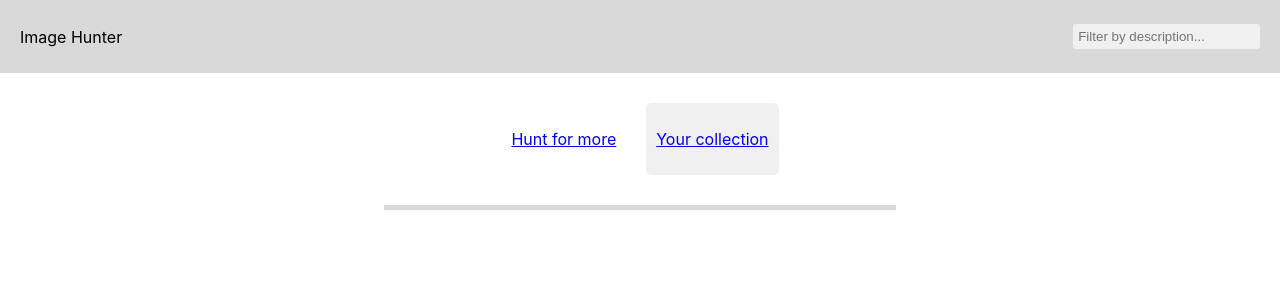
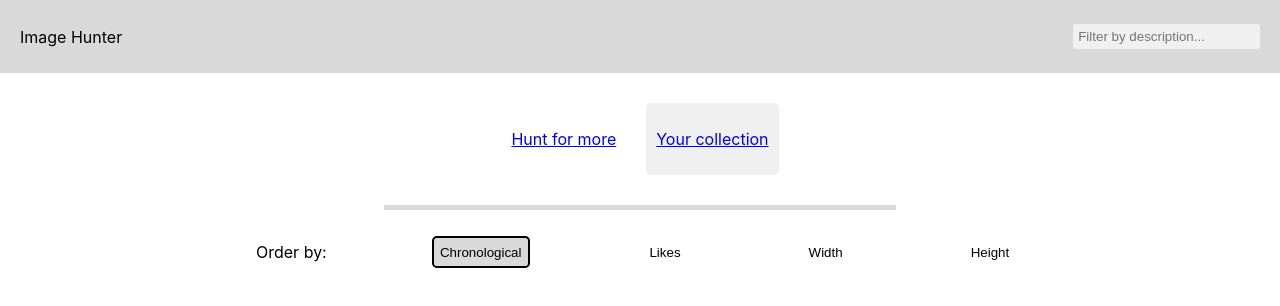
Before and after one commit to Esseichkei/image-hunter, a React (Create React App) app: page /collection in a window 1280 px wide. Shown: the top 306 px of the page. Built offline with nearby package versions, Linux system fonts and the light colour scheme.

Commit message:
adds order-by buttons to collection page

```diff
--- a/src/pages/Collection.js
+++ b/src/pages/Collection.js
@@ -1,7 +1,7 @@
-import { useEffect } from "react";
+import { useEffect, useState } from "react";
 import { useDispatch, useSelector } from "react-redux";
 import { loadFavorites, selectCollection } from "../slices/collectionSlice/CollectionSlice";
-import { MainDiv } from "../style/Style";
+import { MainDiv, OrderByButton, OrderByDiv } from "../style/Style";
 import { CollectionItem } from "../components/collectionItem/CollectionItem";
 import { useParams } from "react-router-dom";
 
@@ -11,8 +11,20 @@ export function Collection(props) {
     const query = params.query !== undefined ? params.query : '';
     const dispatch = useDispatch();
     useEffect(() => {if (collection.loaded === false) {dispatch(loadFavorites());}}, [dispatch, collection.loaded]);
+    const [orderBy, orderBySetter] = useState('addedAtTime');
+    const chooseChrono = () => {orderBySetter('addedAtTime')};
+    const chooseLikes = () => {orderBySetter('likes')};
+    const chooseWidth = () => {orderBySetter('width')};
+    const chooseHeight = () => {orderBySetter('height')};
     return (
         <MainDiv>
+            <OrderByDiv>
+                <p>Order by:</p>
+                <OrderByButton active={orderBy === 'addedAtTime'} onClick={chooseChrono}>Chronological</OrderByButton>
+                <OrderByButton active={orderBy === 'likes'} onClick={chooseLikes}>Likes</OrderByButton>
+                <OrderByButton active={orderBy === 'width'} onClick={chooseWidth}>Width</OrderByButton>
+                <OrderByButton active={orderBy === 'height'} onClick={chooseHeight}>Height</OrderByButton>
+            </OrderByDiv>
             {collection.images.filter(image => image.description.toLowerCase().includes(query.toLowerCase())).map(image => <CollectionItem imagedata={image} key={'citem' + image.id}/>)}
         </MainDiv>
     );
--- a/src/style/Style.js
+++ b/src/style/Style.js
@@ -151,6 +151,22 @@ export const EmptyDiv = styled.div`
     justify-content: center;
     align-items: center;
 `;
+export const OrderByDiv = styled.div`
+    margin: 0.5rem;
+    padding: 0.5rem;
+    display: flex;
+    flex-direction: row;
+    justify-content: space-between;
+    align-items: center;
+    width: 60%;
+`;
+export const OrderByButton = styled.button`
+    margin: 0.4rem;
+    padding: 0.4rem;
+    border-radius: 0.3rem;
+    background-color: ${props => props.active ? '#D9D9D9' : 'transparent'};
+    border: ${props => props.active ? "2px solid black" : "2px solid transparent"};
+`;
 //Description
 export const DescriptionBlocker = styled.div`
     top: 0;
```
